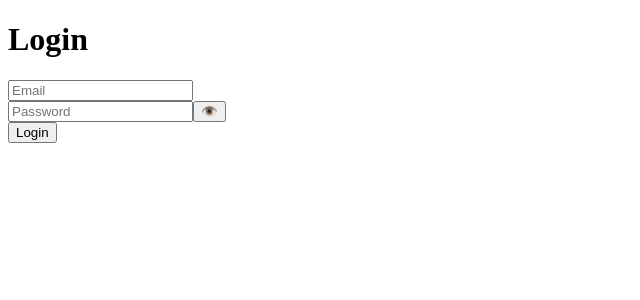
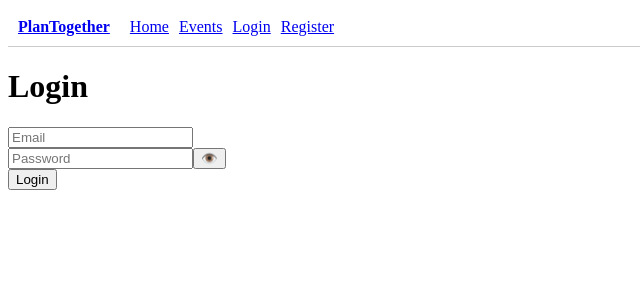
Before and after one commit to CoCav/planTogether, a React app in the folder frontend/: page /login in a window 1280 px wide. Shown: the top 300 px of the page, without its empty margins (0-640 px from the left). Built offline with nearby package versions, Linux system fonts and the light colour scheme; the HTML template or start-up script is replaced by a standard one.

Commit message:
feat(ui): add global navbar and fix router context for navigation

```diff
--- a/frontend/src/App.jsx
+++ b/frontend/src/App.jsx
@@ -1,7 +1,13 @@
+import Navbar from "./components/Navbar";
 import AppRouter from "./routes/AppRouter";
 
 function App() {
-  return <AppRouter />;
+  return (
+    <>
+      <Navbar />
+      <AppRouter />
+    </>
+  );
 }
 
 export default App;
--- /dev/null
+++ b/frontend/src/components/Navbar.jsx
@@ -0,0 +1,46 @@
+import { Link, useNavigate } from "react-router-dom";
+import { useAuth } from "../context/useAuth";
+
+export default function Navbar() {
+    const { user, logout } = useAuth();
+
+    const navigate = useNavigate();
+
+    const handleLogout = () => {
+        logout();
+        navigate("/");
+    };
+
+    return (
+        <nav style={{ padding: "10px", borderBottom: "1px solid #ccc" }}>
+            {/* Logo */}
+            <Link to="/" style={{ marginRight: "20px" }}>
+                <strong>PlanTogether</strong>
+            </Link>
+
+            {/* Navigation */}
+            <Link to="/" style={{ marginRight: "10px" }}>Home</Link>
+            <Link to="/events" style={{ marginRight: "10px" }}>Events</Link>
+
+            {/* Auth */}
+            {user ? (
+                <>
+                <Link to="/events/create" style={{ marginRight: "10px" }}>
+                    Create Event
+                </Link>
+
+                <span style={{ marginRight: "10px" }}>
+                    Hello, {user.user.name}
+                </span>
+
+                <button onClick={handleLogout}>Logout</button>
+            </>
+            ) : (
+            <>
+                <Link to="/login" style={{ marginRight: "10px" }}>Login</Link>
+                <Link to="/register" style={{ marginRight: "10px" }}>Register</Link>
+            </>
+            )}
+        </nav>
+    );
+}
--- a/frontend/src/main.jsx
+++ b/frontend/src/main.jsx
@@ -1,12 +1,15 @@
 import React from "react";
 import ReactDOM from "react-dom/client";
+import { BrowserRouter } from "react-router-dom";
 import App from "./App";
 import AuthProvider from "./context/authProvider.jsx";
 
 ReactDOM.createRoot(document.getElementById("root")).render(
   <React.StrictMode>
+    <BrowserRouter>
       <AuthProvider>
-      <App />
-    </AuthProvider>
+        <App />
+      </AuthProvider>
+    </BrowserRouter>
   </React.StrictMode>
 );
--- a/frontend/src/routes/AppRouter.jsx
+++ b/frontend/src/routes/AppRouter.jsx
@@ -1,9 +1,9 @@
-import { BrowserRouter, Routes, Route, Navigate } from "react-router-dom";
+import { Routes, Route, Navigate } from "react-router-dom";
 import HomePage from "../pages/HomePage";
 import LoginPage from "../pages/LoginPage";
 import EventsPage from "../pages/EventsPage";
+import CreateEventPage from "../pages/createEventPage.jsx";
 import { useAuth } from "../context/useAuth.js";
-import CreateEventPage from "../pages/createEventPage.jsx";
 
 function ProtectedRoute({ children }) {
 
@@ -16,16 +16,10 @@ function ProtectedRoute({ children }) {
 
 export default function AppRouter() {
     return (
-        <BrowserRouter>
         <Routes>
             <Route path="/" element={<HomePage />} />
             <Route path="/login" element={<LoginPage />} />
-            <Route path="/events"
-                    element={
-                    // <ProtectedRoute>
-                        <EventsPage />
-                    // </ProtectedRoute>
-                }/>
+            <Route path="/events" element={<EventsPage />}/>
 
             <Route path="/events/create"
                     element={
@@ -33,7 +27,6 @@ export default function AppRouter() {
                      <CreateEventPage />
                     </ProtectedRoute>
                 }/>
-            </Routes>
-        </BrowserRouter>
+        </Routes>
     );
 }
```
